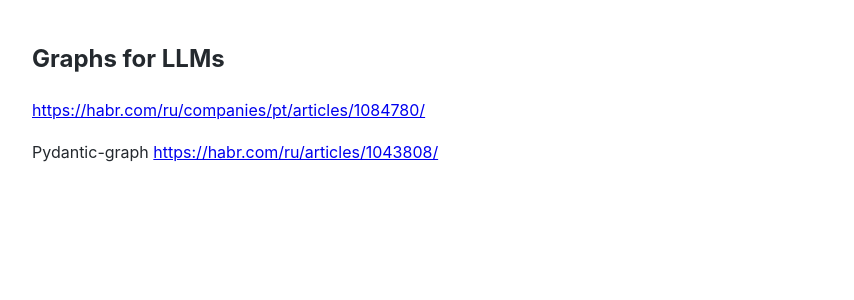
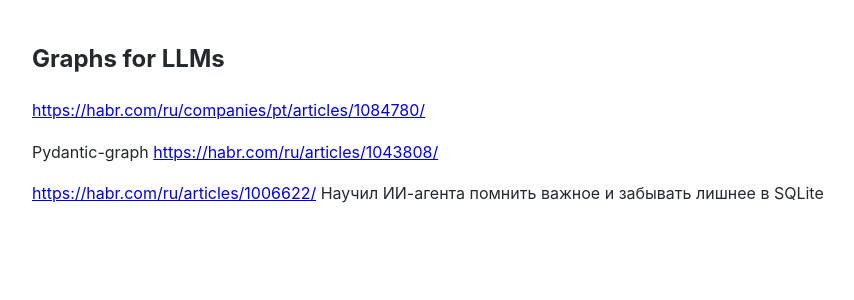
Before and after one commit to Michael-Lubinsky/michael-lubinsky.github.com, a Jekyll site: the page built from ml/graph_llm.md, in a window 1280 px wide. Shown: the top 300 px of the page, without its empty margins (158-1012 px from the left). Built offline with Jekyll 4.4.1, drawn with Linux system fonts in a browser that asks for light colours; our own code applies the rules of GitHub Pages for plain Markdown files.

Commit message:
Add new reference link for AI agent memory in SQLite

```diff
--- a/ml/graph_llm.md
+++ b/ml/graph_llm.md
@@ -3,3 +3,6 @@
 
 Pydantic-graph
 <https://habr.com/ru/articles/1043808/>
+
+
+<https://habr.com/ru/articles/1006622/>  Научил ИИ-агента помнить важное и забывать лишнее в SQLite
```
